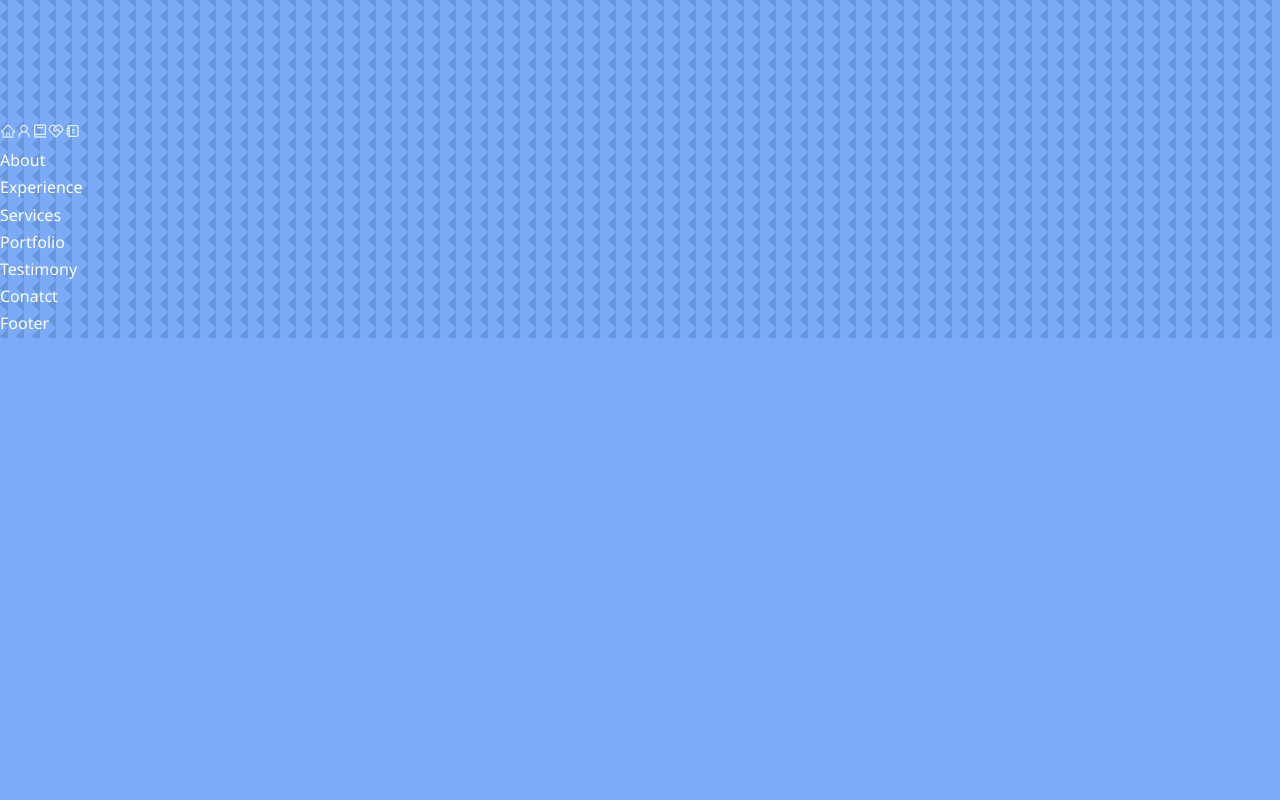
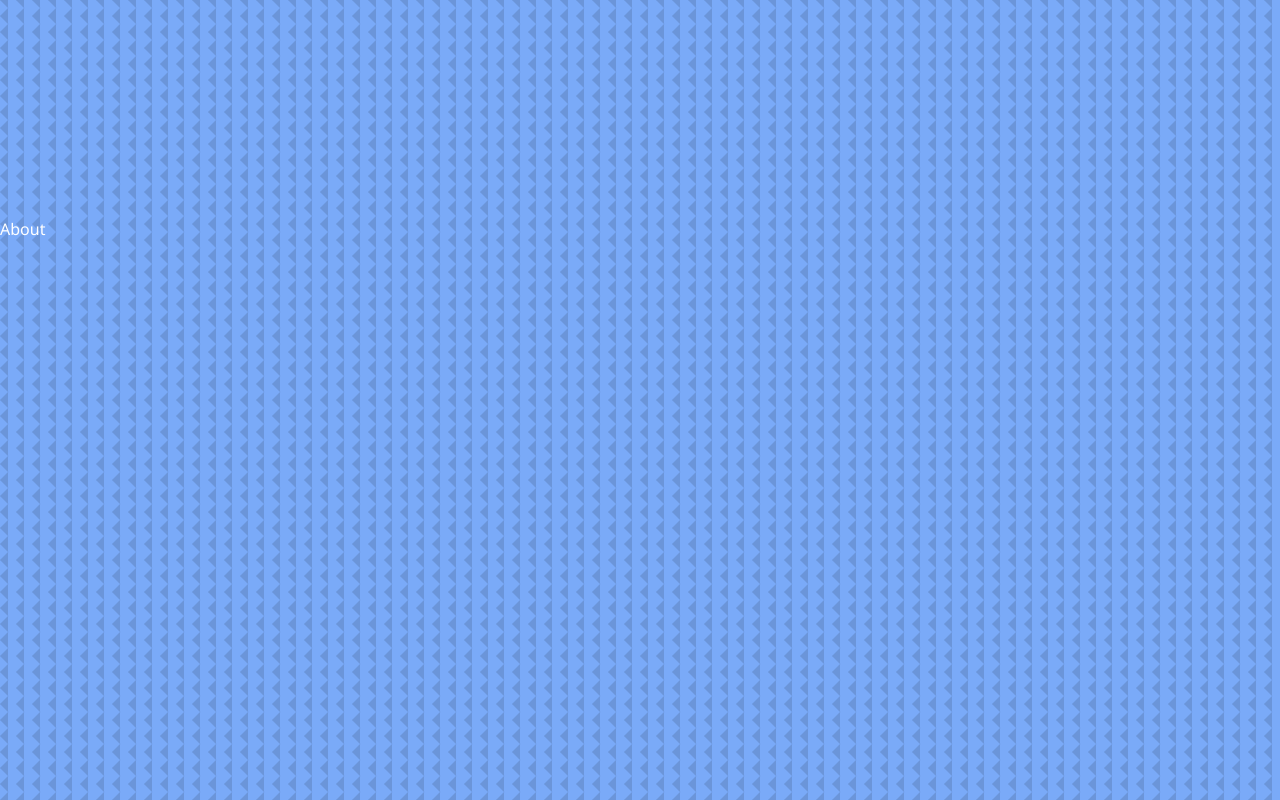
Before and after one commit to TyGBenjamin/Portfolio.v3.01, a React (Create React App) app: page / in a window 1280 px wide. Shown: the part 1480-2280 px from the top of the page. Before the commit the page ends 1818 px from the top, so only its background shows below. Built offline with nearby package versions, Linux system fonts and the light colour scheme.

Commit message:
Nav Bar styling

```diff
--- a/src/components/about/About.jsx
+++ b/src/components/about/About.jsx
@@ -2,7 +2,7 @@
 import "./about.css";
 
 const About = () => {
-  return <div>About</div>;
+  return <section id="about"> About</section>;
 };
 
 export default About;
--- a/src/components/contact/Contact.jsx
+++ b/src/components/contact/Contact.jsx
@@ -2,7 +2,7 @@
 import "./contact.css";
 
 const Contact = () => {
-  return <div>Conatct</div>;
+  return <section id="contact"> Contact</section>;
 };
 
 export default Contact;
--- a/src/components/experience/Experience.jsx
+++ b/src/components/experience/Experience.jsx
@@ -2,7 +2,7 @@
 import "./experience.css";
 
 const Experience = () => {
-  return <div>Experience</div>;
+  return <section id="experience"> Experience</section>;
 };
 
 export default Experience;
--- a/src/components/nav/nav.css
+++ b/src/components/nav/nav.css
@@ -2,3 +2,19 @@
   font-size: xx-large;
   color: pink;
 }
+
+nav {
+  background: rgba(0, 0, 0, 0.3);
+  width: max-content;
+  display: block;
+  padding: 0.7rem 1.7rem;
+  z-index: 2;
+  position: fixed;
+  left: 50%;
+  transform: translateX(-50%);
+  bottom: 2rem;
+  display: flex;
+  gap: 0.8rem;
+  border-radius: 3rem;
+  backdrop-filter: blur(15px);
+}
--- a/src/components/portfolio/Portfolio.jsx
+++ b/src/components/portfolio/Portfolio.jsx
@@ -2,7 +2,7 @@
 import "./portfolio.css";
 
 const Portfolio = () => {
-  return <div>Portfolio</div>;
+  return <section id="portfolio"> Portfolio</section>;
 };
 
 export default Portfolio;
--- a/src/components/services/Services.jsx
+++ b/src/components/services/Services.jsx
@@ -2,7 +2,7 @@
 import "./services.css";
 
 const Services = () => {
-  return <div>Services</div>;
+  return <section id="services"> Services</section>;
 };
 
 export default Services;
--- a/src/index.css
+++ b/src/index.css
@@ -151,6 +151,7 @@
 
 section {
   margin-top: 8rem;
+  height: 100vh;
 }
 
 /* >>>>>>>>>>>>> MEDIA (medium screen) QUERIES <<<<<<<<<<<<<<< */
```
